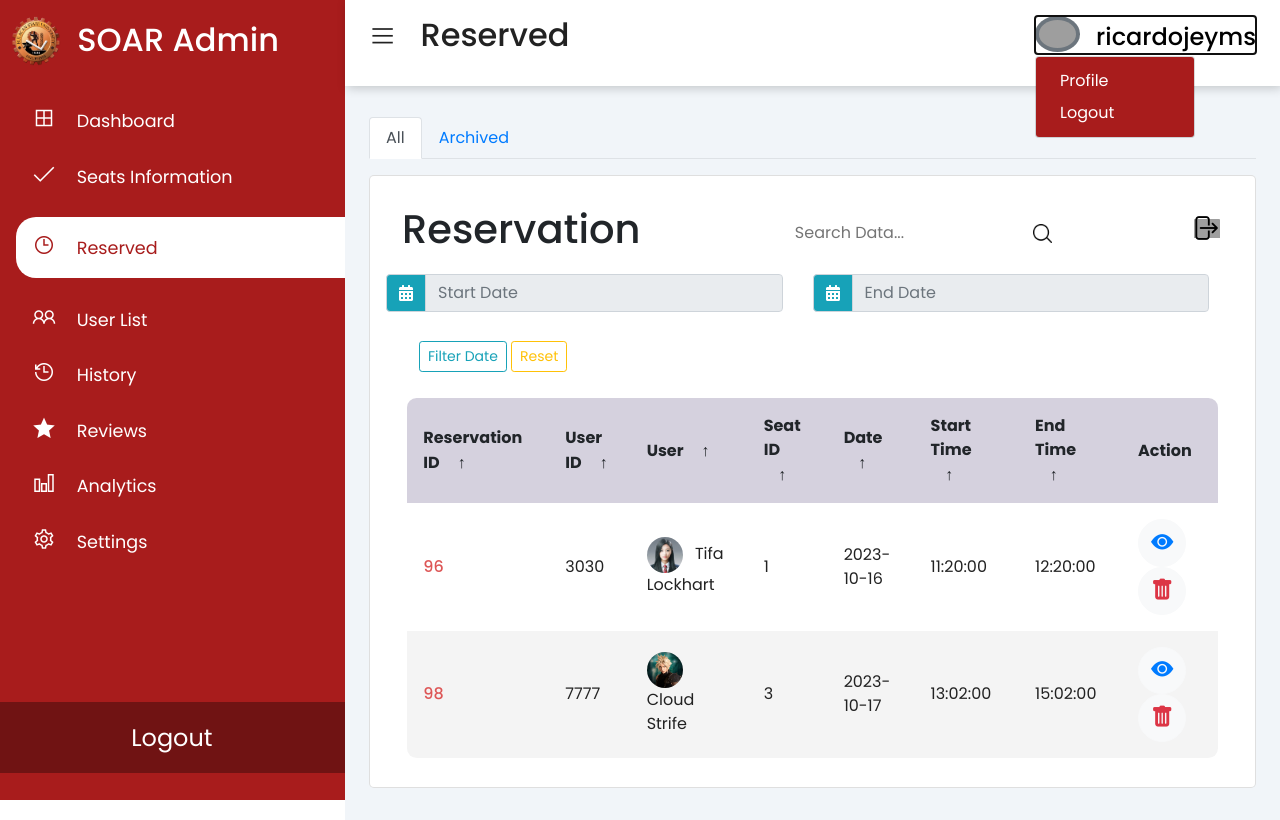
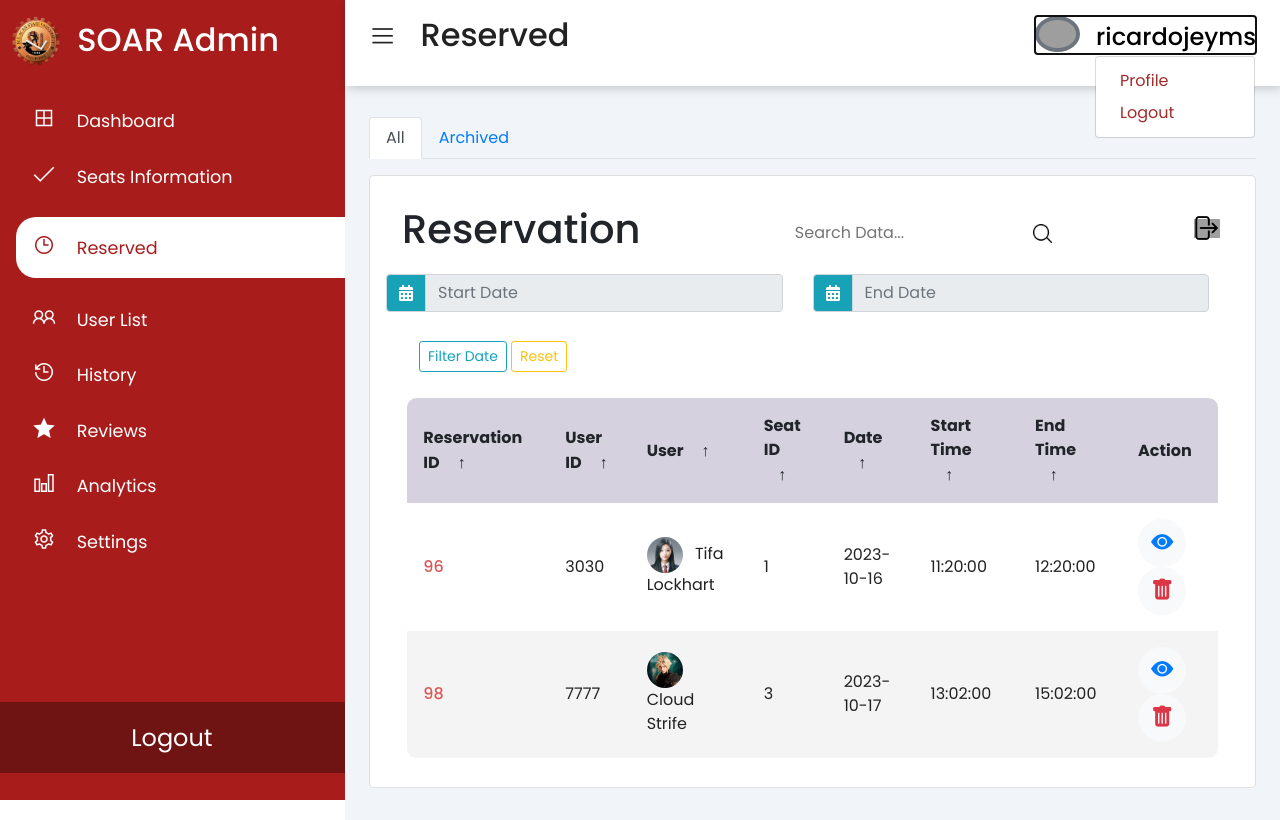
Before and after one commit to rykagene/capstone, a PHP site: page /reserved.php in a window 1280 px wide, after a click on "ricardojeyms". Run offline with PHP 8.4, Linux system fonts and the light colour scheme; a user stored in the database is signed in; data comes from the database, SQL or seed files in the repository; some libraries are stand-ins or nearby versions; grey boxes are pictures that could not be loaded.

Commit message:
fixed ui

```diff
--- a/assets/css/reserved.css
+++ b/assets/css/reserved.css
@@ -214,12 +231,14 @@ header label span {
 }
 
 .dropdown-menu {
-  background-color: #a81c1c;
+  background-color: hsl(0, 0%, 100%);
+  margin-left: 60px;
 }
 
 .dropdown-menu > li > a {
-  color: #fff;
+  color: #a12a2a;
 }
+
 /* --------- END OF HEADER --------- */
 main {
   margin-top: 85px;
--- a/assets/css/user-list.css
+++ b/assets/css/user-list.css
@@ -37,7 +37,7 @@
   text-decoration-color: rgb(247, 247, 247);
 } */
 
-#tabButton a:hover {
+#tabButton .tabs a:hover {
   background: #fff8f8d3;
   color: var(--main-color);
   border-radius: 20px 0px 0px 20px;
@@ -120,6 +120,11 @@
   bottom: 0;
   background: #701313;
   padding: 5%;
+  text-decoration: none;
+}
+
+.logout a {
+  text-decoration: none;
 }
 
 /* --------- END OF SIDEBAR --------- */
@@ -144,10 +149,6 @@ header {
   transition: left 300ms;
 }
 
-#nav-toggle {
-  display: none;
-}
-
 header h2 {
   color: #222;
 }
@@ -157,31 +158,48 @@ header label span {
   padding-right: 1rem;
 }
 
-.search-wrapper {
-  border: 2px solid #ccc3;
-  border-radius: 20px;
-  height: 50px;
-  display: flex;
-  align-items: center;
-  overflow-x: hidden;
+.toggle {
+  cursor: pointer;
 }
 
-.search-wrapper span {
-  display: inline-block;
-  padding: 0rem 1rem;
-  font-size: 1.5rem;
+#nav-toggle {
+  display: none;
+  cursor: pointer;
 }
 
-.search-wrapper input {
-  height: 100%;
-  padding: 0.5rem;
-  border: none;
-  outline: none;
+#nav-toggle:checked + .sidebar {
+  width: 70px;
+}
+
+#nav-toggle:checked + .sidebar .sidebar-brand h2 span:last-child,
+#nav-toggle:checked + .sidebar li a span:last-child {
+  display: none;
+}
+
+#nav-toggle:checked + .sidebar .sidebar-brand,
+#nav-toggle:checked + .sidebar li {
+  text-align: center;
+}
+
+#nav-toggle:checked ~ .main-content {
+  margin-left: 70px;
+}
+
+#nav-toggle:checked ~ .header header {
+  width: calc(100% - 70px);
+  left: 70px;
+}
+
+.user-wrapper:hover {
+  text-decoration-color: rgb(145, 13, 13);
 }
 
 .user-wrapper {
   display: flex;
   align-items: center;
+  text-decoration: underline 0.15em rgba(0, 0, 0, 0);
+  transition: text-decoration-color 300ms;
+  text-underline-offset: 0.4em;
 }
 
 .user-wrapper img {
@@ -192,7 +210,6 @@ header label span {
 .user-wrapper small {
   display: inline-block;
   color: var(--text-gray);
-  margin-top: -30px !important;
 }
 
 .user-wrapper h4 {
@@ -214,12 +231,14 @@ header label span {
 }
 
 .dropdown-menu {
-  background-color: #a81c1c;
+  background-color: hsl(0, 0%, 100%);
+  margin-left: 60px;
 }
 
 .dropdown-menu > li > a {
-  color: #fff;
+  color: #a12a2a;
 }
+
 /* --------- END OF HEADER --------- */
 
 main {
@@ -536,11 +555,6 @@ tbody tr.hide td img {
   background-color: #6fcaea;
 }
 
-
-
-
-
-
 @media (max-width: 1000px) {
   td:not(:first-of-type) {
     min-width: 12.1rem;
@@ -668,43 +682,36 @@ tbody td.active {
   cursor: pointer;
 }
 
-
 /* MODAL VIEW */
-.close:focus{
-
+.close:focus {
   outline: 1px dotted #fff !important;
 }
 
 .modal-body {
-
   padding: 0rem !important;
 }
 
-.modal-title{
-
+.modal-title {
   color: #fff;
 }
 
-.modal-header{
-
+.modal-header {
   background: #a81c1c;
   color: #fff !important;
 }
 
-.fa-close{
+.fa-close {
   color: #fff;
 }
 
-.heading{
-
+.heading {
   font-weight: 500 !important;
 }
 
-.subheadings{
+.subheadings {
   font-size: 12px;
   color: #9c27b0;
 }
-
 
 .dots {
   height: 10px;
@@ -715,12 +722,11 @@ display: inline-block;
   margin-right: 5px;
 }
 
-.gallery img{
-
+.gallery img {
   margin-right: 10px;
 }
 
-.fs-9{
+.fs-9 {
   font-size: 9px;
 }
 
@@ -757,9 +763,8 @@ margin-right: 10px;
   border-radius: 50px;
 }
 
-.container{
-
-  margin-top:100px;
+.container {
+  margin-top: 100px;
 }
 
 /* Fix search icon */
```
Also changed, not shown: other parts of assets/css/reserved.css (+39 -23 lines), assets/css/admin.css (+7 -1 lines), assets/css/adminProfile.css (+49 -30 lines), assets/css/adminReviews.css (+67 -61 lines), assets/css/analytics.css (+43 -24 lines), assets/css/history.css (+45 -31 lines), assets/css/manageAdmin.css (+43 -24 lines), assets/css/seats-info.css (+42 -28 lines). Lines whose indentation alone changed are shown as unchanged.
